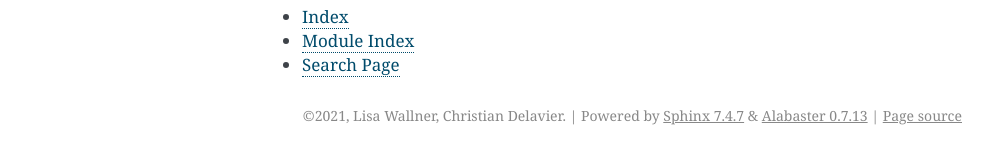
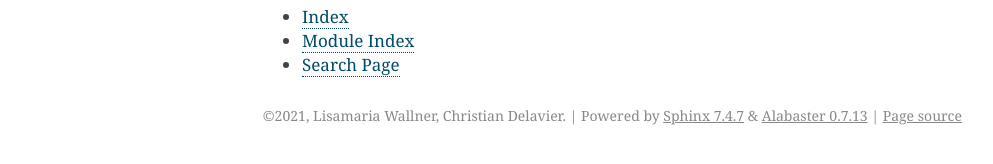
Before and after one commit to np179/Team2_0, a Sphinx documentation site: the page built from doc/source/index.rst, in a window 1280 px wide. Shown: the part 376-540 px from the top of the page, without its empty margins (148-1141 px from the left). Built offline with Sphinx 7.4.7, drawn with Linux system fonts in a browser that asks for light colours.

Commit message:
some changes

```diff
--- a/doc/source/conf.py
+++ b/doc/source/conf.py
@@ -18,8 +18,8 @@ sys.path.insert(0, os.path.abspath('../../src/LCpackage'))
 # -- Project information -----------------------------------------------------
 
 project = 'LCpackage'
-copyright = '2021, Lisa Wallner, Christian Delavier'
-author = 'Lisa Wallner, Christian Delavier'
+copyright = '2021, Lisamaria Wallner, Christian Delavier'
+author = 'Lisamaria Wallner, Christian Delavier'
 
 # The full version, including alpha/beta/rc tags
 release = '1.0'
@@ -38,7 +38,7 @@ templates_path = ['_templates']
 # List of patterns, relative to source directory, that match files and
 # directories to ignore when looking for source files.
 # This pattern also affects html_static_path and html_extra_path.
-exclude_patterns = ['sphink.ext.autodoc']
+exclude_patterns = []
 
 
 # -- Options for HTML output -------------------------------------------------
--- a/doc/source/index.rst
+++ b/doc/source/index.rst
@@ -12,6 +12,7 @@ Welcome to LCpackage's documentation!
 
    modules
 
+
 Indices and tables
 ==================
 
```
Also changed, not shown: other parts of doc/source/index.rst (+1 -1 lines).
